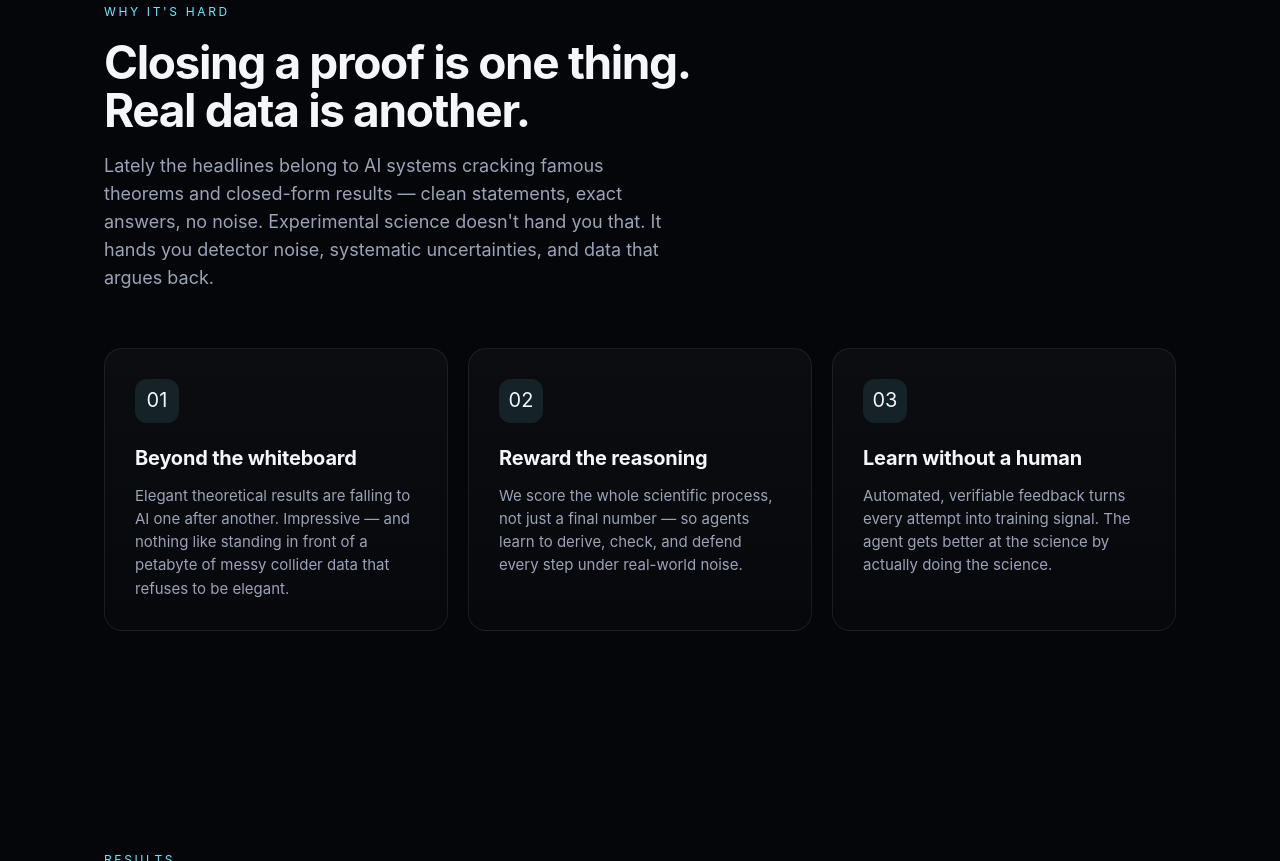
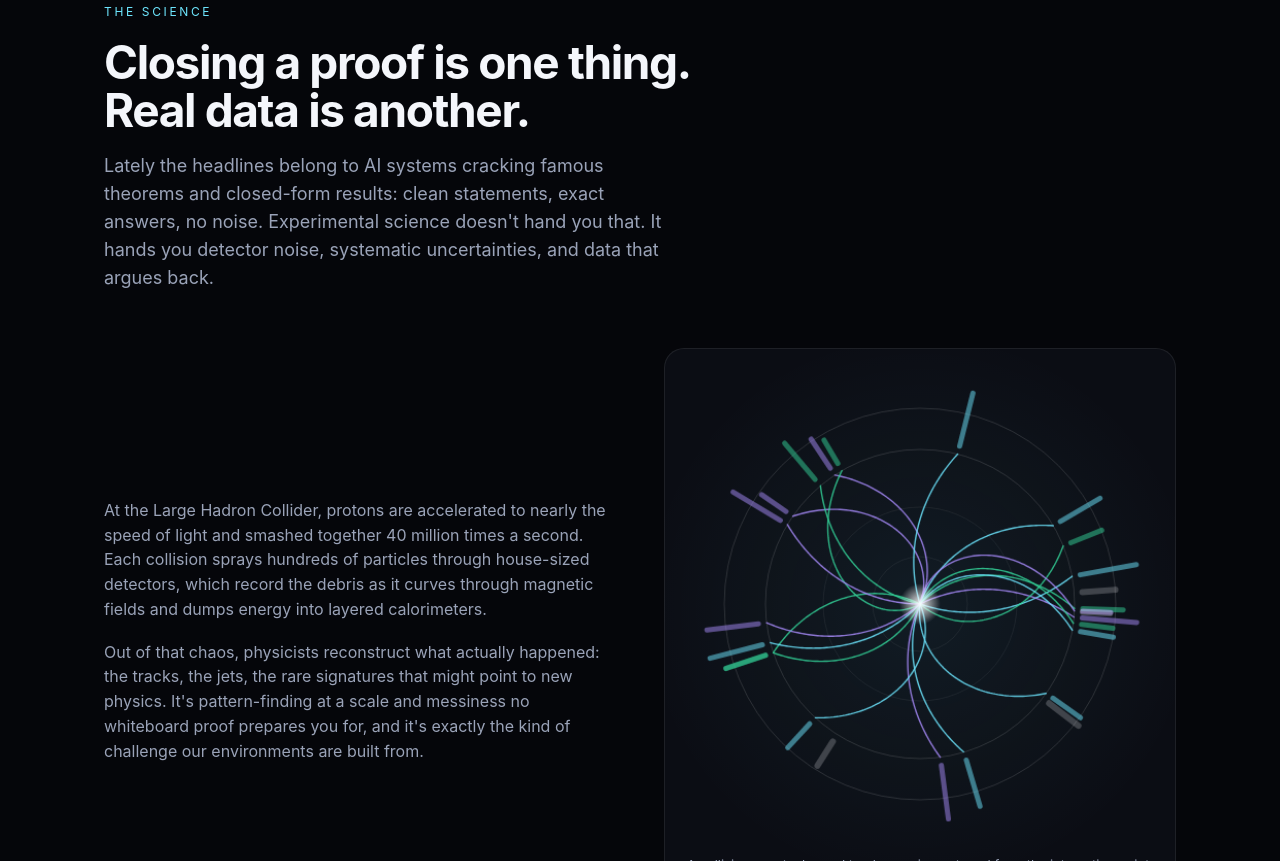
Before and after one commit to juliagonski/hardscatter, a plain HTML site: page index.html in a window 1280 px wide. Shown: the part 1939-2800 px from the top of the page. Drawn offline with Linux system fonts and the light colour scheme.

Commit message:
Refine copy: Product/Science sections, LHC event display, remove em-dashes
Generated with AI

Co-Authored-By: SLAC AI

```diff
--- a/index.html
+++ b/index.html
@@ -4,7 +4,7 @@
 <meta charset="UTF-8" />
 <meta name="viewport" content="width=device-width, initial-scale=1.0" />
 <title>Hard Scatter</title>
-<meta name="description" content="Hard Scatter — artificial intelligence. real science." />
+<meta name="description" content="Hard Scatter. artificial intelligence. real science." />
 <style>
   :root {
     --bg: #05060a;
@@ -275,6 +275,28 @@
   .card h3 { margin: 0 0 10px; font-size: 20px; letter-spacing: -0.01em; }
   .card p { margin: 0; color: var(--muted); font-size: 15px; }
 
+  /* split: text + event display */
+  .split {
+    display: grid;
+    grid-template-columns: 1fr 1fr;
+    gap: 48px;
+    align-items: center;
+  }
+  @media (max-width: 860px) { .split { grid-template-columns: 1fr; gap: 36px; } }
+  .split-text p { color: var(--muted); font-size: 16px; margin: 0 0 18px; }
+  .split-text p:last-child { margin-bottom: 0; }
+  .event-display {
+    margin: 0;
+    border: 1px solid var(--line);
+    border-radius: 20px;
+    padding: 18px;
+    background:
+      radial-gradient(circle at 50% 46%, rgba(110,231,255,0.07), transparent 70%),
+      var(--bg-soft);
+  }
+  .event-display canvas { width: 100%; height: auto; display: block; border-radius: 12px; }
+  .event-display figcaption { color: var(--muted); font-size: 13px; margin-top: 14px; text-align: center; }
+
   /* stats */
   .stats {
     display: grid;
@@ -371,8 +393,8 @@
       <div class="wrap nav-inner">
         <a class="brand" href="#top"><span class="dot"></span> Hard Scatter</a>
         <div class="nav-links">
-          <a href="#what">Platform</a>
-          <a href="#how">Approach</a>
+          <a href="#what">Product</a>
+          <a href="#how">Science</a>
           <a href="#numbers">Results</a>
           <a class="btn btn-ghost" href="#join">Request access</a>
         </div>
@@ -406,26 +428,26 @@
     <section id="what">
       <div class="wrap">
         <div class="section-head reveal">
-          <div class="kicker">The platform</div>
+          <div class="kicker">The Product</div>
           <h2>RL environments built from real physics.</h2>
-          <p class="lead">Hard Scatter turns unsolved experimental physics challenges into reinforcement-learning environments — with continuous, automatically verified rewards — to train AI agents that reason their way to new scientific results. The goal: autonomous scientific reasoning agents.</p>
+          <p class="lead">Hard Scatter turns unsolved experimental physics challenges into reinforcement-learning environments, with continuous, automatically verified rewards, to train AI agents that reason their way to new scientific results. The goal: autonomous scientific reasoning agents.</p>
         </div>
 
         <div class="grid">
           <div class="card reveal">
             <div class="icon">⚛️</div>
             <h3>Experimental challenges</h3>
-            <p>Each environment is a genuine open problem from the frontier of experimental physics — posed as an open-ended optimization task, not a multiple-choice benchmark.</p>
+            <p>Each environment is a genuine open problem from the frontier of experimental physics, posed as an open-ended optimization task, not a multiple-choice benchmark.</p>
           </div>
           <div class="card reveal">
             <div class="icon">🎯</div>
             <h3>Verifiable rewards</h3>
-            <p>Every attempt is scored automatically against the physics — continuous reward, no human in the loop — so an agent can measurably improve run after run.</p>
+            <p>Every attempt is scored automatically against the physics, with continuous reward and no human in the loop, so an agent can measurably improve run after run.</p>
           </div>
           <div class="card reveal">
             <div class="icon">🤖</div>
             <h3>Autonomous agents</h3>
-            <p>The goal isn't reproducing known workflows. It's self-improving agents that reason toward — and discover — better scientific solutions on their own.</p>
+            <p>The goal isn't reproducing known workflows. It's self-improving agents that reason toward, and discover, better scientific solutions on their own.</p>
           </div>
         </div>
       </div>
@@ -434,27 +456,20 @@
     <section id="how">
       <div class="wrap">
         <div class="section-head reveal">
-          <div class="kicker">Why it's hard</div>
+          <div class="kicker">The Science</div>
           <h2>Closing a proof is one thing. Real data is another.</h2>
-          <p class="lead">Lately the headlines belong to AI systems cracking famous theorems and closed-form results — clean statements, exact answers, no noise. Experimental science doesn't hand you that. It hands you detector noise, systematic uncertainties, and data that argues back.</p>
+          <p class="lead">Lately the headlines belong to AI systems cracking famous theorems and closed-form results: clean statements, exact answers, no noise. Experimental science doesn't hand you that. It hands you detector noise, systematic uncertainties, and data that argues back.</p>
         </div>
 
-        <div class="grid">
-          <div class="card reveal">
-            <div class="icon">01</div>
-            <h3>Beyond the whiteboard</h3>
-            <p>Elegant theoretical results are falling to AI one after another. Impressive — and nothing like standing in front of a petabyte of messy collider data that refuses to be elegant.</p>
+        <div class="split reveal">
+          <div class="split-text">
+            <p>At the Large Hadron Collider, protons are accelerated to nearly the speed of light and smashed together 40 million times a second. Each collision sprays hundreds of particles through house-sized detectors, which record the debris as it curves through magnetic fields and dumps energy into layered calorimeters.</p>
+            <p>Out of that chaos, physicists reconstruct what actually happened: the tracks, the jets, the rare signatures that might point to new physics. It's pattern-finding at a scale and messiness no whiteboard proof prepares you for, and it's exactly the kind of challenge our environments are built from.</p>
           </div>
-          <div class="card reveal">
-            <div class="icon">02</div>
-            <h3>Reward the reasoning</h3>
-            <p>We score the whole scientific process, not just a final number — so agents learn to derive, check, and defend every step under real-world noise.</p>
-          </div>
-          <div class="card reveal">
-            <div class="icon">03</div>
-            <h3>Learn without a human</h3>
-            <p>Automated, verifiable feedback turns every attempt into training signal. The agent gets better at the science by actually doing the science.</p>
-          </div>
+          <figure class="event-display">
+            <canvas id="eventDisplay" width="460" height="460" role="img" aria-label="Simulated particle collision event display"></canvas>
+            <figcaption>A collision event: charged tracks curving outward from the interaction point, with energy deposited in the calorimeter.</figcaption>
+          </figure>
         </div>
       </div>
     </section>
@@ -471,7 +486,7 @@
           <span class="paper-tag">arXiv:2611.15885</span>
           <h3 class="paper-title">Reward-Driven Collider Physics Challenges for Self-Improving Agentic AI via Reinforcement Learning</h3>
           <div class="paper-authors">Alexander Yue · Qibin Liu · Julia Gonski</div>
-          <p class="paper-sum">We turn hard, still-unsolved high-energy physics problems into reinforcement-learning environments with automatic, continuously scored rewards. Frontier reasoning models still struggle with these tasks — so we demonstrate a proof of concept where a small language model teaches itself to do better through RL, with no human in the loop. It's a first step from AI that mimics known physics workflows toward agents that autonomously discover better science.</p>
+          <p class="paper-sum">We turn hard, still-unsolved high-energy physics problems into reinforcement-learning environments with automatic, continuously scored rewards. Frontier reasoning models still struggle with these tasks, so we demonstrate a proof of concept where a small language model teaches itself to do better through RL, with no human in the loop. It's a first step from AI that mimics known physics workflows toward agents that autonomously discover better science.</p>
           <span class="paper-link">Read the paper on arXiv →</span>
         </a>
       </div>
@@ -496,8 +511,8 @@
       <div class="wrap foot-inner">
         <div class="brand"><span class="dot"></span> Hard Scatter</div>
         <div class="foot-links">
-          <a href="#what">Platform</a>
-          <a href="#how">Approach</a>
+          <a href="#what">Product</a>
+          <a href="#how">Science</a>
           <a href="#join">Request access</a>
         </div>
         <div>© 2026 Hard Scatter, Inc. · San Francisco</div>
@@ -534,15 +549,96 @@
     e.preventDefault();
     const email = document.getElementById('email').value;
     const note = document.getElementById('formNote');
-    const subject = encodeURIComponent('Hard Scatter — beta access request');
+    const subject = encodeURIComponent('Hard Scatter: beta access request');
     const body = encodeURIComponent(
       'Hi Hard Scatter team,\n\nI\'d like to request beta access.\n\nMy email: ' + email + '\n'
     );
     window.location.href = 'mailto:contact@hardscatter.com?subject=' + subject + '&body=' + body;
-    note.textContent = "Opening your email app — send the message and we'll be in touch.";
+    note.textContent = "Opening your email app, send the message and we'll be in touch.";
     note.style.color = 'var(--accent-3)';
     return false;
   }
+
+  /* ---------- Collision event display ---------- */
+  (function () {
+    const canvas = document.getElementById('eventDisplay');
+    if (!canvas) return;
+    const ctx = canvas.getContext('2d');
+    const W = canvas.width, H = canvas.height;
+    const cx = W / 2, cy = H / 2;
+    const colors = ['#6ee7ff', '#a78bfa', '#34d399'];
+    const rTrk = 150;   // tracker radius
+    const rCal = 158;   // calorimeter inner edge
+
+    ctx.clearRect(0, 0, W, H);
+
+    // detector rings
+    [46, 94, 150, 190].forEach((r, i, arr) => {
+      ctx.beginPath();
+      ctx.arc(cx, cy, r, 0, Math.PI * 2);
+      ctx.strokeStyle = 'rgba(255,255,255,' + (i >= arr.length - 2 ? 0.14 : 0.07) + ')';
+      ctx.lineWidth = 1;
+      ctx.stroke();
+    });
+
+    // charged-particle tracks (curved in B field) + calorimeter deposits
+    const N = 22;
+    for (let i = 0; i < N; i++) {
+      const theta = Math.random() * Math.PI * 2;
+      const pt = 0.45 + Math.random();                 // transverse momentum proxy
+      const charge = Math.random() < 0.5 ? 1 : -1;
+      const curv = charge * (0.9 / pt) * 0.011;         // bend per radial step
+      const col = colors[i % colors.length];
+
+      ctx.beginPath();
+      ctx.moveTo(cx, cy);
+      let a = theta;
+      for (let r = 2; r <= rTrk; r += 2) {
+        a += curv;
+        ctx.lineTo(cx + r * Math.cos(a), cy + r * Math.sin(a));
+      }
+      ctx.strokeStyle = col;
+      ctx.globalAlpha = 0.85;
+      ctx.lineWidth = 1.4;
+      ctx.stroke();
+
+      // energy deposit at the track's exit angle
+      const exitA = theta + curv * (rTrk / 2);
+      const depo = 12 + pt * 30;
+      ctx.beginPath();
+      ctx.moveTo(cx + rCal * Math.cos(exitA), cy + rCal * Math.sin(exitA));
+      ctx.lineTo(cx + (rCal + depo) * Math.cos(exitA), cy + (rCal + depo) * Math.sin(exitA));
+      ctx.globalAlpha = 0.5;
+      ctx.lineWidth = 5;
+      ctx.lineCap = 'round';
+      ctx.stroke();
+      ctx.globalAlpha = 1;
+    }
+
+    // neutral deposits (jets with no track)
+    for (let j = 0; j < 4; j++) {
+      const a = Math.random() * Math.PI * 2;
+      const depo = 16 + Math.random() * 28;
+      ctx.beginPath();
+      ctx.moveTo(cx + rCal * Math.cos(a), cy + rCal * Math.sin(a));
+      ctx.lineTo(cx + (rCal + depo) * Math.cos(a), cy + (rCal + depo) * Math.sin(a));
+      ctx.strokeStyle = '#f4f6fb';
+      ctx.globalAlpha = 0.22;
+      ctx.lineWidth = 6;
+      ctx.lineCap = 'round';
+      ctx.stroke();
+      ctx.globalAlpha = 1;
+    }
+
+    // glowing interaction point
+    const g = ctx.createRadialGradient(cx, cy, 0, cx, cy, 20);
+    g.addColorStop(0, 'rgba(255,255,255,0.95)');
+    g.addColorStop(1, 'rgba(255,255,255,0)');
+    ctx.fillStyle = g;
+    ctx.beginPath();
+    ctx.arc(cx, cy, 20, 0, Math.PI * 2);
+    ctx.fill();
+  })();
 
   /* ---------- Scatter plot background ---------- */
   (function () {
```
